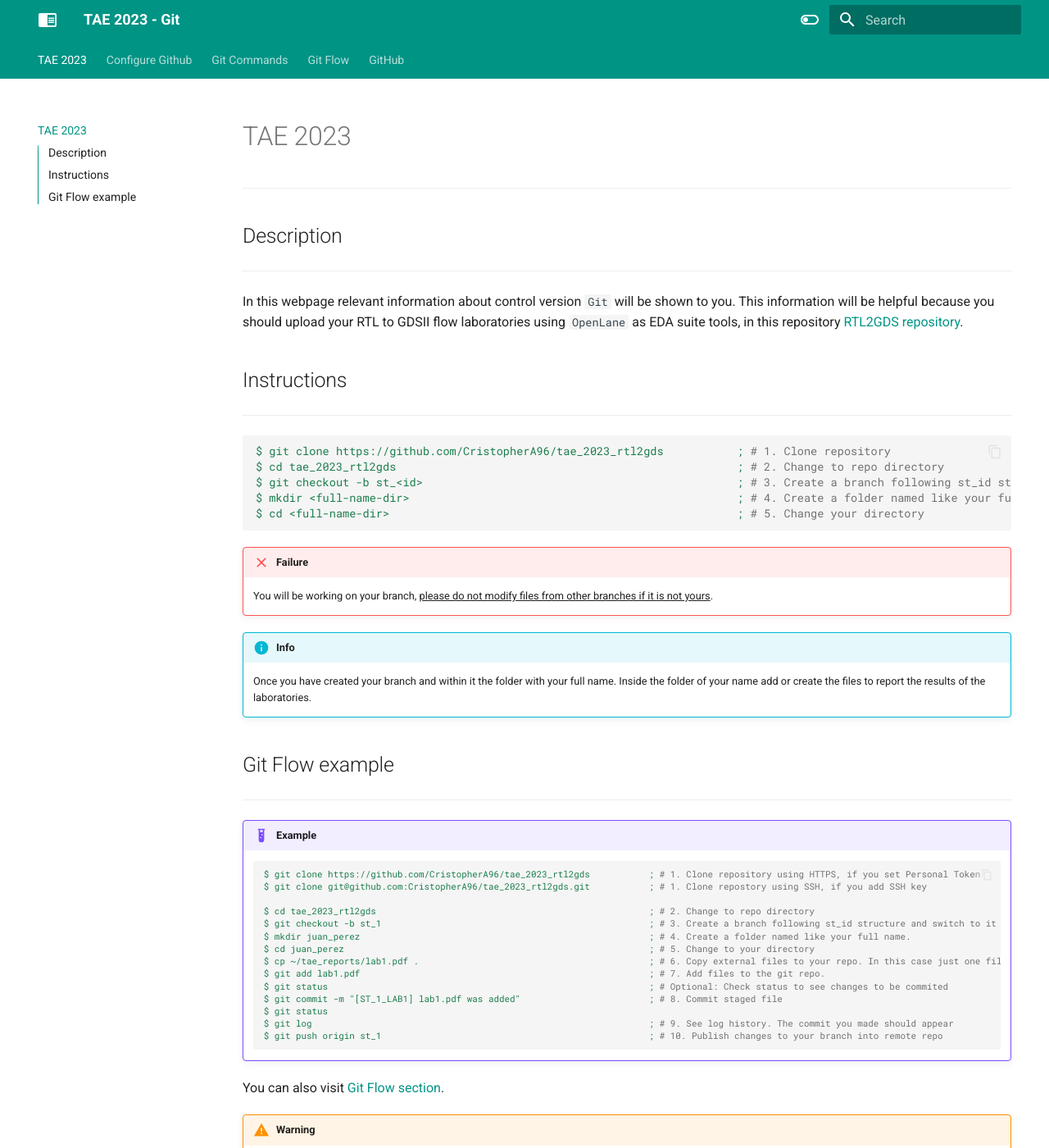
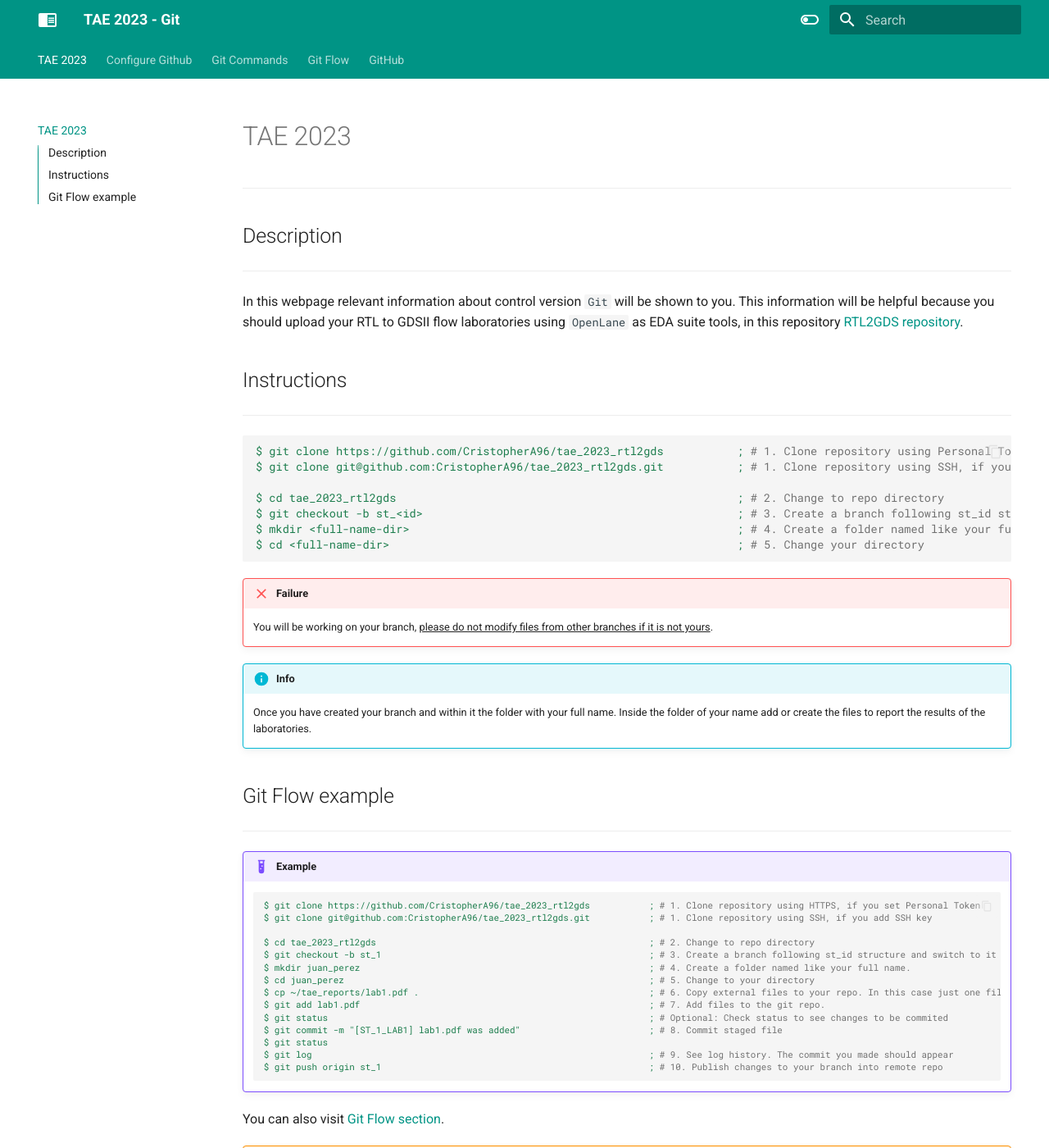
Before and after one commit to CristopherA96/tae_git, an MkDocs documentation site: the page built from docs/index.md, in a window 1280 px wide and 1400 px high. Shown: the whole window at 82% size. Built offline with MkDocs 1.6.1 and Material for MkDocs 9.7.7, drawn with Linux system fonts in a browser that asks for light colours.

Commit message:
[DOCS] index page updated, minor change

````diff
--- a/docs/index.md
+++ b/docs/index.md
@@ -9,7 +9,9 @@ In this webpage relevant information about control version `Git` will be shown t
 ---
 ```yaml
 
-$ git clone https://github.com/CristopherA96/tae_2023_rtl2gds           ; # 1. Clone repository
+$ git clone https://github.com/CristopherA96/tae_2023_rtl2gds           ; # 1. Clone repository using Personal Token
+$ git clone git@github.com:CristopherA96/tae_2023_rtl2gds.git           ; # 1. Clone repository using SSH, if you add SSH key
+
 $ cd tae_2023_rtl2gds                                                   ; # 2. Change to repo directory
 $ git checkout -b st_<id>                                               ; # 3. Create a branch following st_id structure and switch to it
 $ mkdir <full-name-dir>                                                 ; # 4. Create a folder named like your full name
@@ -27,7 +29,7 @@ $ cd <full-name-dir>                                                    ; # 5. C
     ```yaml
 
     $ git clone https://github.com/CristopherA96/tae_2023_rtl2gds           ; # 1. Clone repository using HTTPS, if you set Personal Token
-    $ git clone git@github.com:CristopherA96/tae_2023_rtl2gds.git           ; # 1. Clone repostory using SSH, if you add SSH key
+    $ git clone git@github.com:CristopherA96/tae_2023_rtl2gds.git           ; # 1. Clone repository using SSH, if you add SSH key
 
     $ cd tae_2023_rtl2gds                                                   ; # 2. Change to repo directory
     $ git checkout -b st_1                                                  ; # 3. Create a branch following st_id structure and switch to it
````
